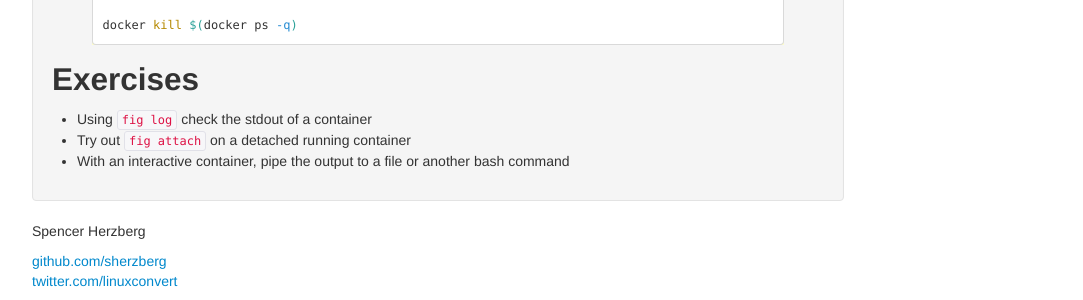
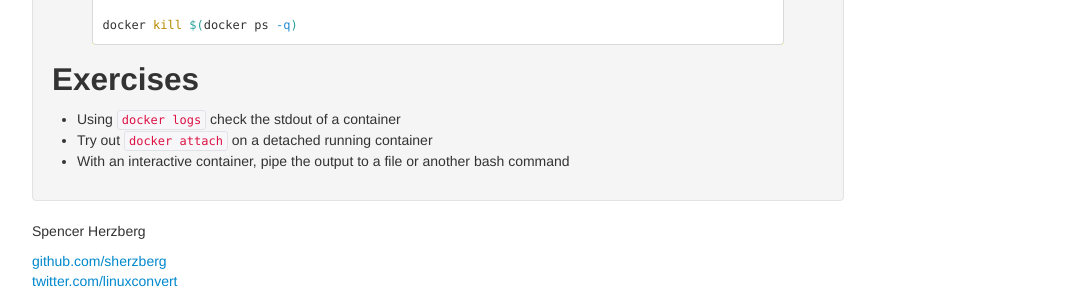
Before and after one commit to sherzberg/docker-workshop, a Jekyll site: the page built from pages/basic_docker_commands.md, in a window 1280 px wide. Shown: the part 490-790 px from the top of the page, without its empty margins (98-1181 px from the left). Built offline with Jekyll 4.4.1, drawn with Linux system fonts in a browser that asks for light colours; nearby versions of some CDN libraries; Markdown is read by kramdown in place of the engine named in the settings.

Commit message:
removing fig from docs

```diff
--- a/pages/basic_docker_commands.md
+++ b/pages/basic_docker_commands.md
@@ -28,6 +28,6 @@ docker kill $(docker ps -q)
 Exercises
 ---------
 
- * Using `fig log` check the stdout of a container
- * Try out `fig attach` on a detached running container
+ * Using `docker logs` check the stdout of a container
+ * Try out `docker attach` on a detached running container
  * With an interactive container, pipe the output to a file or another bash command
```
